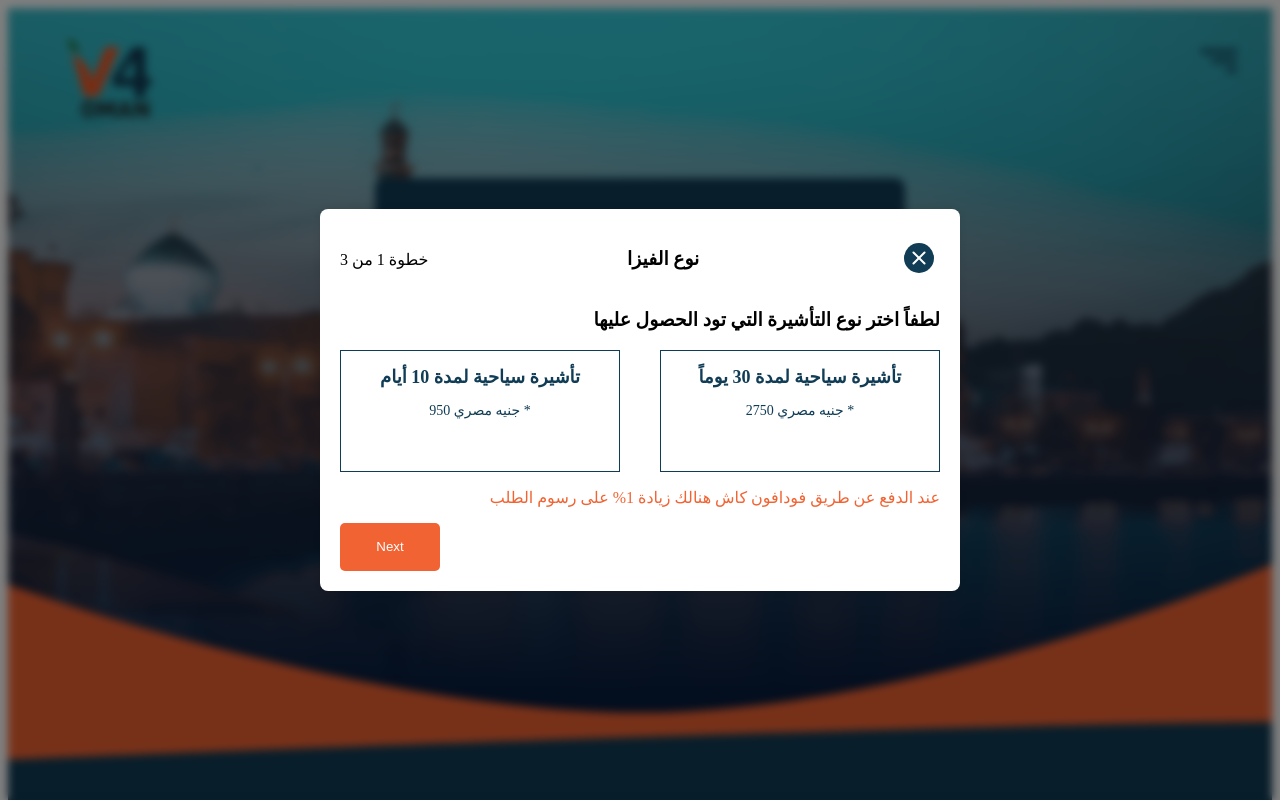
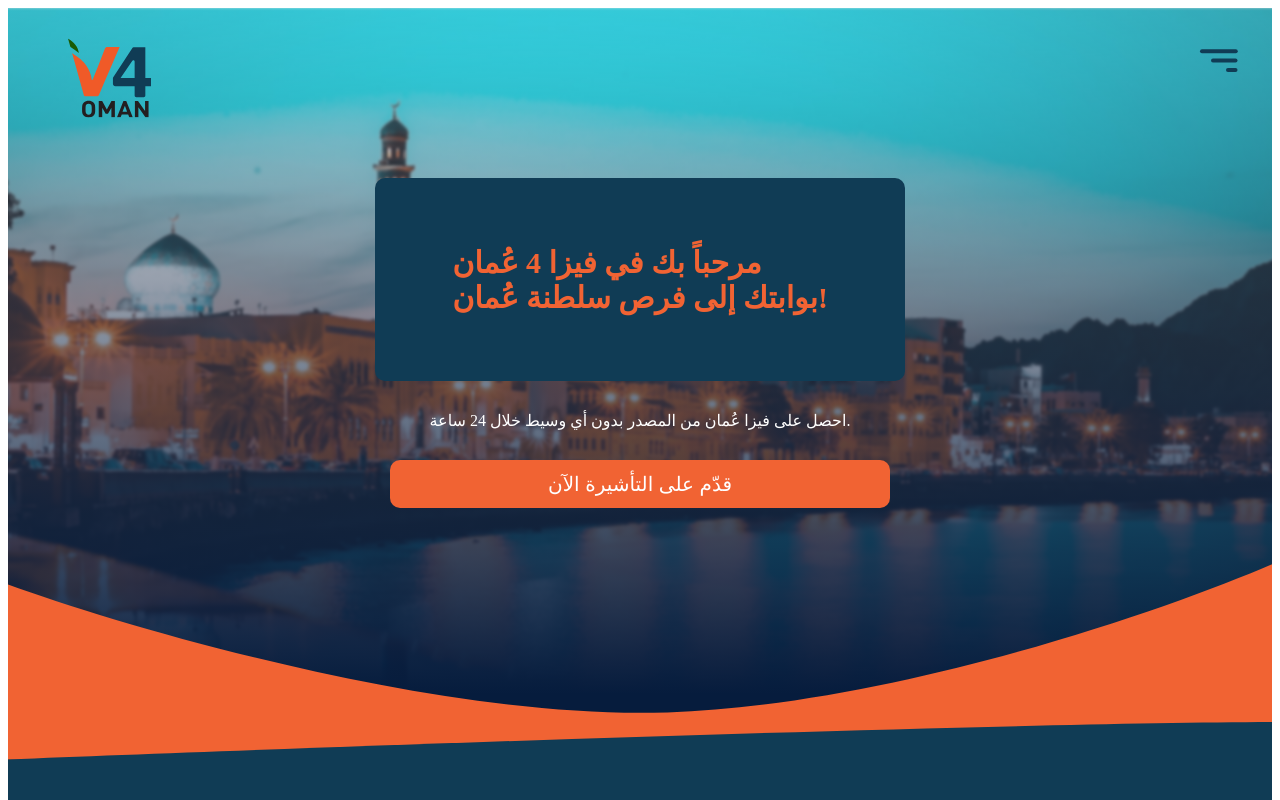
Before and after one commit to faid-terence/VISA-4-OMAN, a React (Vite) app: page / in a window 1280 px wide. Shown: the top 800 px of the page. Built offline with nearby package versions, Linux system fonts and the light colour scheme.

Commit message:
Style: Highlight Selected Option in Visa Options Modal

```diff
--- a/src/App.jsx
+++ b/src/App.jsx
@@ -23,7 +23,6 @@ function App() {
       <StatisticsComponent />
       <Faq />
       <Footer />
-      <VisaOptions />
     </>
   );
 }
--- a/src/components/ApplicationOptions/ApplicationOptions.jsx
+++ b/src/components/ApplicationOptions/ApplicationOptions.jsx
@@ -1,4 +1,3 @@
-// ApplicationOptions.js
 
 import React, { useState } from "react";
 import "./ApplicationOptions.css";
@@ -48,8 +47,6 @@ export const ApplicationOptions = () => {
           </div>
         </div>
       </div>
-
-      {/* Conditionally render the VisaOptions modal */}
       {modalOpen && <VisaOptions onClose={toggleModal} />}
     </main>
   );
--- a/src/components/VisaOptions/VIsaOptions.css
+++ b/src/components/VisaOptions/VisaOptions.css
@@ -7,8 +7,8 @@
   display: flex;
   justify-content: center;
   align-items: center;
-  background-color: rgba(0, 0, 0, 0.5); /* Semi-transparent black overlay */
-  backdrop-filter: blur(4px); /* Add backdrop blur */
+  background-color: rgba(0, 0, 0, 0.5);
+  backdrop-filter: blur(4px);
 }
 
 .visa-options {
@@ -24,10 +24,15 @@
   justify-content: space-between;
   align-items: center;
   margin-bottom: 20px;
+  color: #103c55;
+}
+.head h2 {
+  color: red;
 }
 
 .options-title {
   text-align: end;
+  color: #103c55;
 }
 
 .selector {
@@ -38,7 +43,7 @@
 }
 .selector1,
 .selector2 {
-  border: 1px solid #103c55;
+  border: 3px solid #103c55;
   width: 300px;
   height: 120px;
   text-align: center;
@@ -74,3 +79,12 @@
   border: none;
   cursor: pointer;
 }
+
+.selected {
+  background: #f16333;
+}
+
+.selected .title,
+.selected .para {
+  color: #fff;
+}
--- a/src/components/VisaOptions/VisaOptions.jsx
+++ b/src/components/VisaOptions/VisaOptions.jsx
@@ -1,14 +1,25 @@
 import React, { useState } from "react";
-import "./VIsaOptions.css";
+import "./VisaOptions.css";
 import closeIcon from "../../assets/Close.svg";
 
 export const VisaOptions = ({ onClose }) => {
   const [isOpen, setIsOpen] = useState(true);
+  const [selectedOption, setSelectedOption] = useState(null);
 
   const handleClose = () => {
     setIsOpen(false);
     onClose();
   };
+
+  const handleOptionSelect = (option) => {
+    setSelectedOption(option);
+  };
+
+  const handleNext = () => {
+    console.log("Selected option:", selectedOption);
+    setSelectedOption(null);
+  };
+
   return (
     isOpen && (
       <div className="modal-container">
@@ -24,11 +35,21 @@ export const VisaOptions = ({ onClose }) => {
             لطفاً اختر نوع التأشيرة التي تود الحصول عليها
           </h3>
           <div className="selector">
-            <div className="selector1">
+            <div
+              className={`selector1 ${
+                selectedOption === "10-days" ? "selected" : ""
+              }`}
+              onClick={() => handleOptionSelect("10-days")}
+            >
               <h2 className="title">تأشيرة سياحية لمدة 10 أيام</h2>
               <p className="para">950 جنيه مصري *</p>
             </div>
-            <div className="selector2">
+            <div
+              className={`selector2 ${
+                selectedOption === "30-days" ? "selected" : ""
+              }`}
+              onClick={() => handleOptionSelect("30-days")}
+            >
               <h2 className="title">تأشيرة سياحية لمدة 30 يوماً</h2>
               <p className="para">2750 جنيه مصري *</p>
             </div>
@@ -36,7 +57,9 @@ export const VisaOptions = ({ onClose }) => {
           <p className="warn">
             عند الدفع عن طريق فودافون كاش هنالك زيادة 1% على رسوم الطلب
           </p>
-          <button className="next">Next</button>
+          <button className="next" onClick={handleNext}>
+            Next
+          </button>
         </div>
       </div>
     )
```
